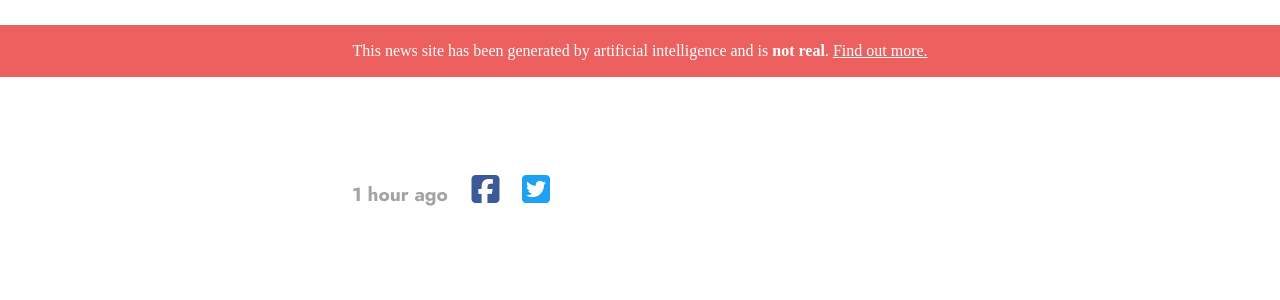
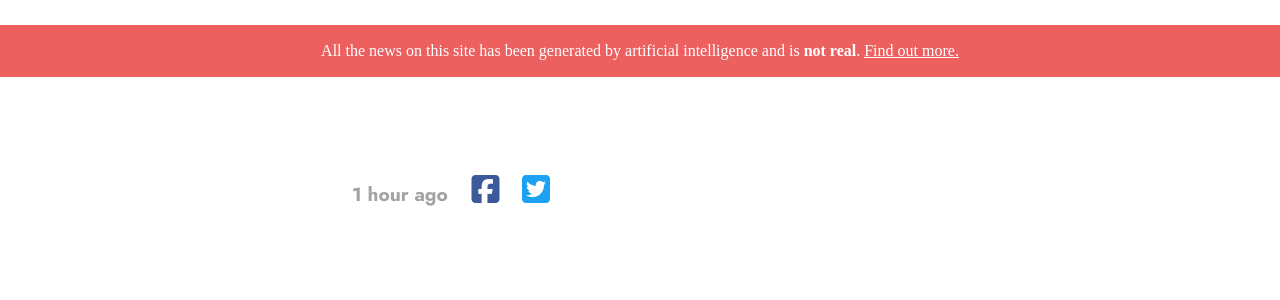
Before and after one commit to Brvtvs/thisnewsdoesnotexist, a Flask app: template flask-app/templates/article.html in a window 1280 px wide. Shown: the part 164-464 px from the top of the page. Run offline with Flask 2, Linux system fonts and the light colour scheme; the template is opened without the code that fills it, so the values that code supplies are empty; some libraries are stand-ins or nearby versions; some web fonts are replaced.

Commit message:
Correct outdated banner on article page.

```diff
--- a/flask-app/templates/article.html
+++ b/flask-app/templates/article.html
@@ -26,8 +26,8 @@
         </ul>
     </div>
     <div id="banner">
-        <p>This news site has been generated by artificial intelligence and is <b>not real</b>. <a href="#">Find out
-            more.</a></p>
+        <p>All the news on this site has been generated by artificial intelligence and is <b>not real</b>. <a href="#">Find
+            out more.</a></p>
     </div>
     <div id="content-article">
         <span id="article-page-title">
```
